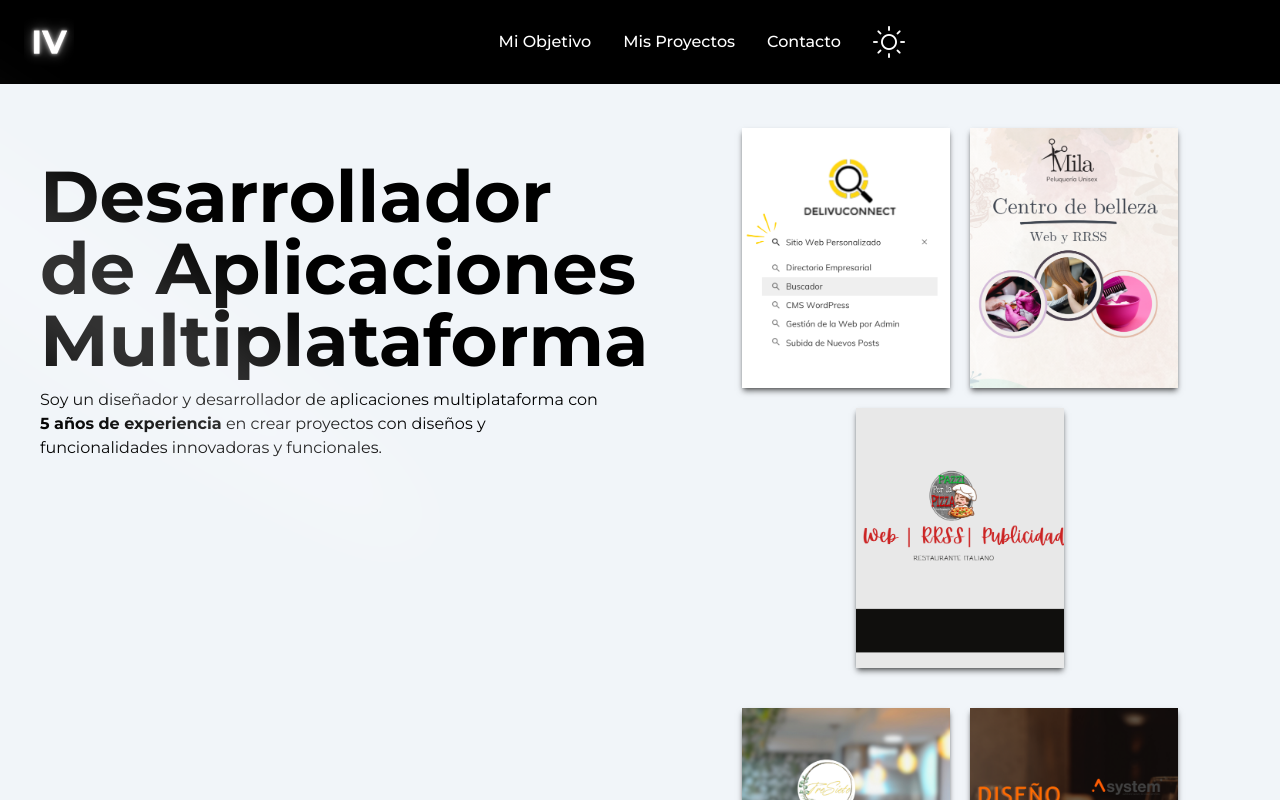
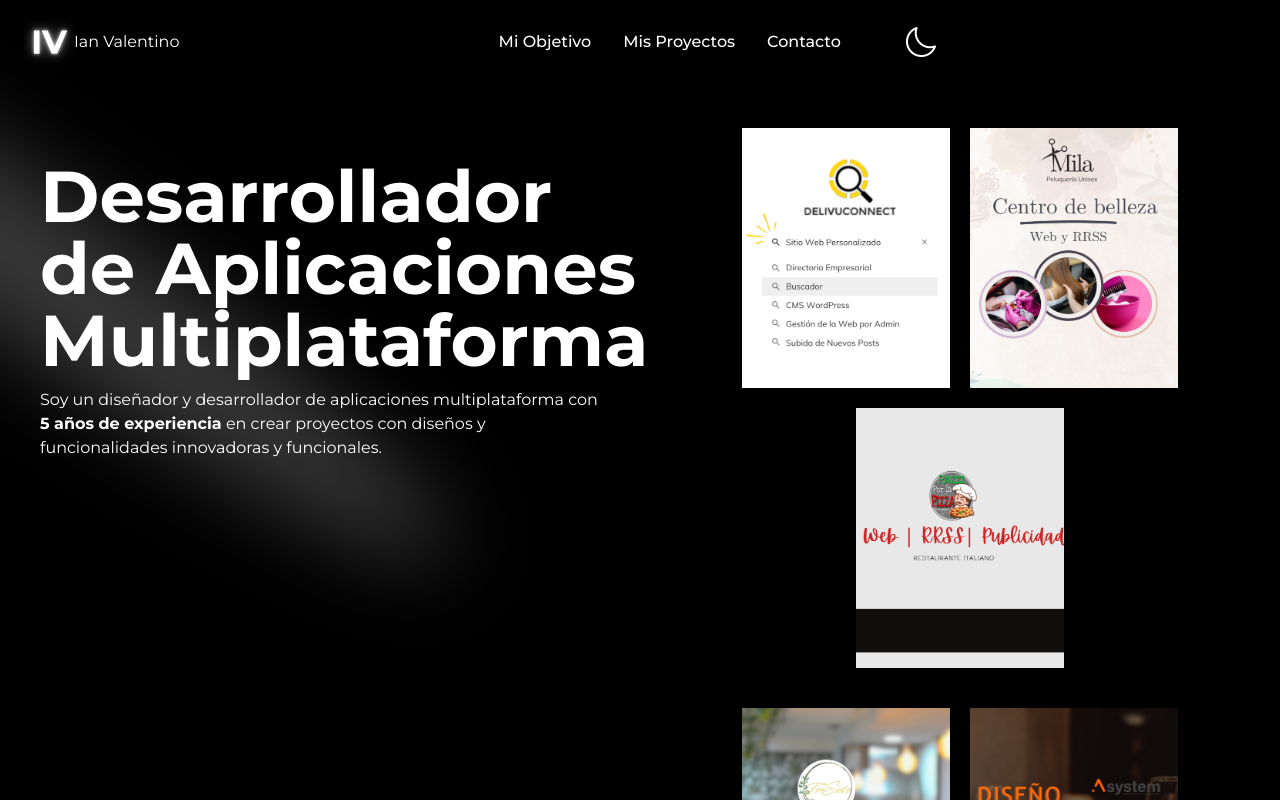
Before and after one commit to ivrequenajerez/ianvalentinoporfolio, a Next.js app: page / in a window 1280 px wide. Shown: the top 800 px of the page. Built offline with nearby package versions, Linux system fonts and the light colour scheme.

Commit message:
modo dark

```diff
--- a/app/layout.tsx
+++ b/app/layout.tsx
@@ -20,7 +20,7 @@ export default function RootLayout({
   children: React.ReactNode;
 }>) {
   return (
-    <html lang="es" className="!scroll-smooth">
+    <html lang="es" className="!scroll-smooth dark">
       <body className={montserrat.className}>{children}</body>
     </html>
   );
--- a/components/ThemeToggleButton.tsx
+++ b/components/ThemeToggleButton.tsx
@@ -2,7 +2,7 @@ import React, { useEffect, useState } from "react";
 import Image from "next/image";
 
 const ThemeToggleButton = () => {
-  const [isDarkMode, setIsDarkMode] = useState(false);
+  const [isDarkMode, setIsDarkMode] = useState(true); // Inicializamos en modo oscuro
 
   useEffect(() => {
     const root = document.documentElement;
--- a/tailwind.config.ts
+++ b/tailwind.config.ts
@@ -6,7 +6,7 @@ const {
 } = require("tailwindcss/lib/util/flattenColorPalette");
 
 const config: Config = {
-  darkMode: 'class', // Habilitar modo oscuro basado en clases
+  darkMode: 'class',
   content: [
     "./pages/**/*.{js,ts,jsx,tsx,mdx}",
     "./components/**/*.{js,ts,jsx,tsx,mdx}",
```
